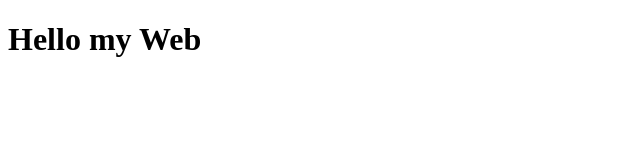
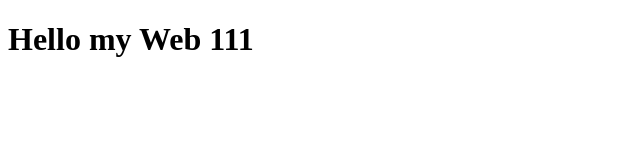
Before and after one commit to ziscomtk/production2.github.io, a plain HTML site: page index.html in a window 1280 px wide. Shown: the full height of the page, 0-640 px from the left. Drawn offline with Linux system fonts and the light colour scheme.

Commit message:
Update heading text in index.html

```diff
--- a/index.html
+++ b/index.html
@@ -6,6 +6,6 @@
     <title>Document</title>
 </head>
 <body>
-    <h1>Hello my Web</h1>
+    <h1>Hello my Web 111</h1>
 </body>
 </html>
```
